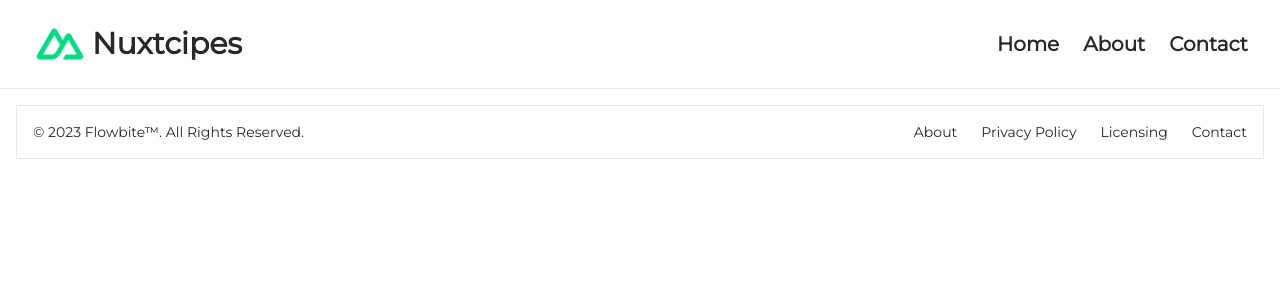
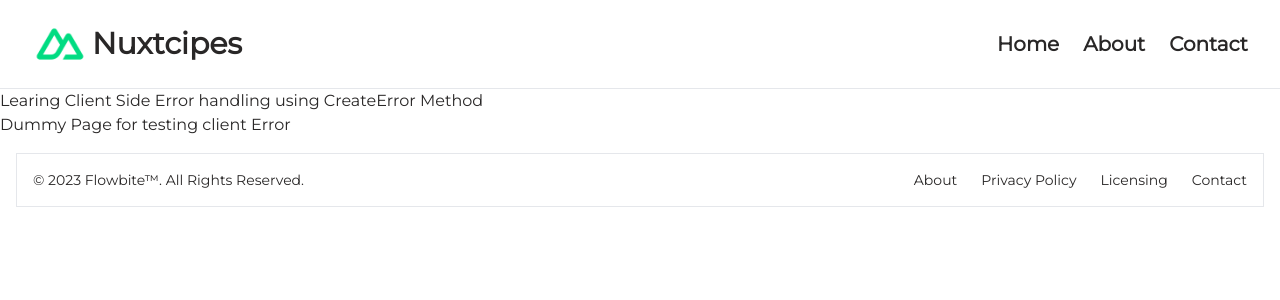
Before and after one commit to uditk123/Recipe-App, a Nuxt app: page /clientErrorHandle/client in a window 1280 px wide. Shown: the top 300 px of the page. Built offline with nearby package versions, Linux system fonts and the light colour scheme.

Commit message:
Error handling client side

```diff
--- /dev/null
+++ b/app/pages/clientErrorHandle/client.vue
@@ -0,0 +1,10 @@
+  <script setup>
+
+ </script>
+
+ <template>
+    <div>
+      <h1> Learing Client Side Error handling using CreateError Method</h1>
+      <p> Dummy Page for testing client Error</p>
+    </div>
+ </template>
```
Also changed, not shown: app/pages/clientErroeHandle.vue (added).
